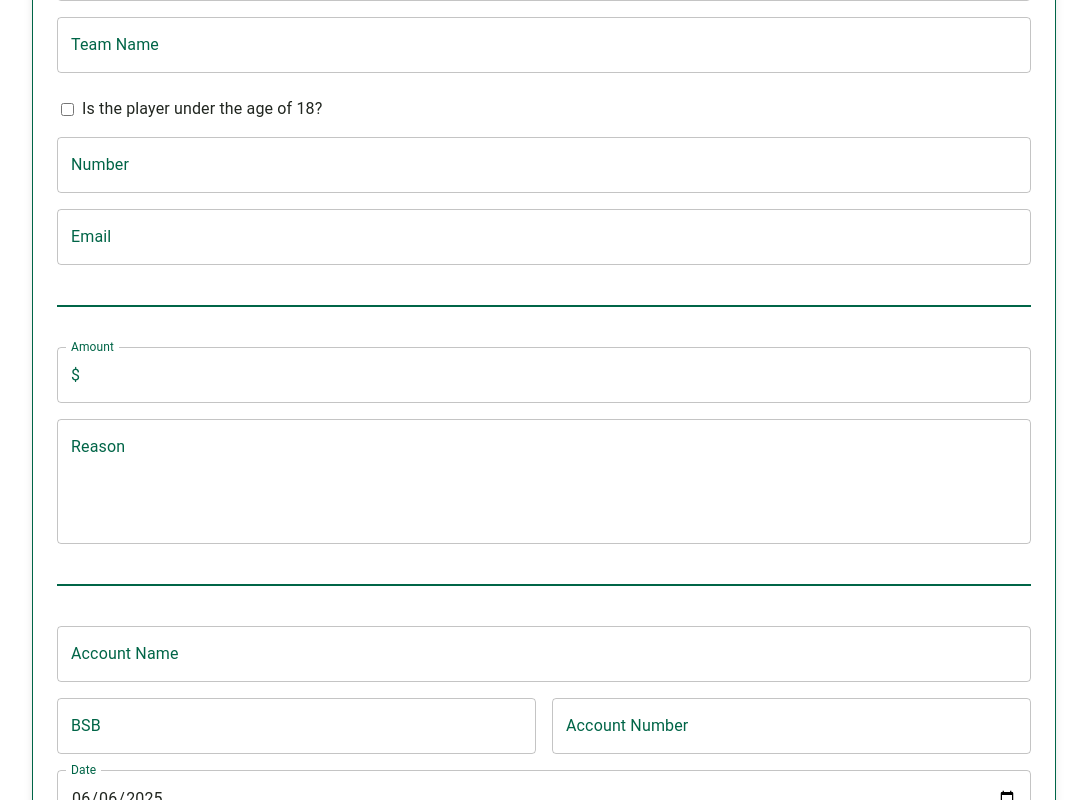
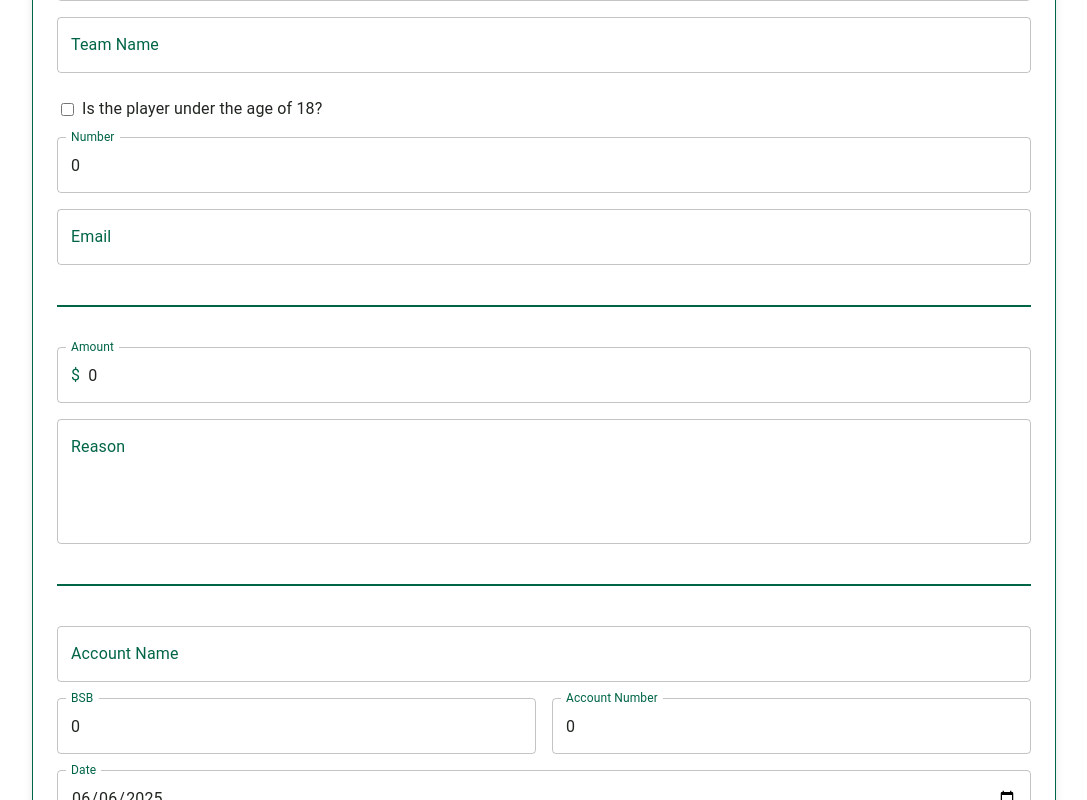
Before and after one commit to DS-LIT/hrba-forms, a React (Create React App) app: page /hrba-reimbursement in a window 1280 px wide. Shown: the part 400-1200 px from the top of the page, without its empty margins (96-1183 px from the left). Built offline with nearby package versions, Linux system fonts and the light colour scheme.

Commit message:
Update form

```diff
--- a/src/features/refund-form/index.tsx
+++ b/src/features/refund-form/index.tsx
@@ -65,14 +65,14 @@ const ReimbursementForm = () => {
             playerName: "",
             club: "",
             team: "",
-            amount: "",
+            amount: 0,
             reason: "",
             accountName: "",
-            bsb: "",
-            accountNumber: '',
+            bsb: 0,
+            accountNumber: 0,
             date: new Date().toISOString().split('T')[0],
             contactName: "",
-            contactNumber: "",
+            contactNumber: 0,
             contactEmail: "",
         },
     });
@@ -257,12 +257,19 @@ const ReimbursementForm = () => {
                             <Controller
                                 name="contactNumber"
                                 control={control}
-                                rules={{ required: "Contact number is required" }}
+                                rules={{
+                                    required: "Contact number is required",
+                                    pattern: {
+                                        value: /^[0-9]+$/,
+                                        message: "Contact number must be numeric",
+                                    },
+                                }}
                                 render={({ field }) => (
                                     <TextField
                                         {...field}
                                         label="Contact Number"
                                         fullWidth
+                                        type="number"
                                         error={!!errors.contactNumber}
                                         helperText={errors.contactNumber?.message}
                                     />
@@ -271,12 +278,19 @@ const ReimbursementForm = () => {
                             <Controller
                                 name="contactEmail"
                                 control={control}
-                                rules={{ required: "Contact email is required" }}
+                                rules={{
+                                    required: "Contact email is required",
+                                    pattern: {
+                                        value: /^[^\s@]+@[^\s@]+\.[^\s@]+$/,
+                                        message: "Invalid email address",
+                                    },
+                                }}
                                 render={({ field }) => (
                                     <TextField
                                         {...field}
                                         label="Contact Email"
                                         fullWidth
+                                        type="email"
                                         error={!!errors.contactEmail}
                                         helperText={errors.contactEmail?.message}
                                     />
@@ -288,12 +302,19 @@ const ReimbursementForm = () => {
                             <Controller
                                 name="contactNumber"
                                 control={control}
-                                rules={{ required: "Number is required" }}
+                                rules={{
+                                    required: "Number is required",
+                                    pattern: {
+                                        value: /^[0-9]+$/,
+                                        message: "Contact number must be numeric",
+                                    },
+                                }}
                                 render={({ field }) => (
                                     <TextField
                                         {...field}
                                         label="Number"
                                         fullWidth
+                                        type="number"
                                         error={!!errors.contactNumber}
                                         helperText={errors.contactNumber?.message}
                                     />
@@ -302,12 +323,19 @@ const ReimbursementForm = () => {
                             <Controller
                                 name="contactEmail"
                                 control={control}
-                                rules={{ required: "Email is required" }}
+                                rules={{
+                                    required: "Email is required",
+                                    pattern: {
+                                        value: /^[^\s@]+@[^\s@]+\.[^\s@]+$/,
+                                        message: "Invalid email address",
+                                    },
+                                }}
                                 render={({ field }) => (
                                     <TextField
                                         {...field}
                                         label="Email"
                                         fullWidth
+                                        type="email"
                                         error={!!errors.contactEmail}
                                         helperText={errors.contactEmail?.message}
                                     />
```
